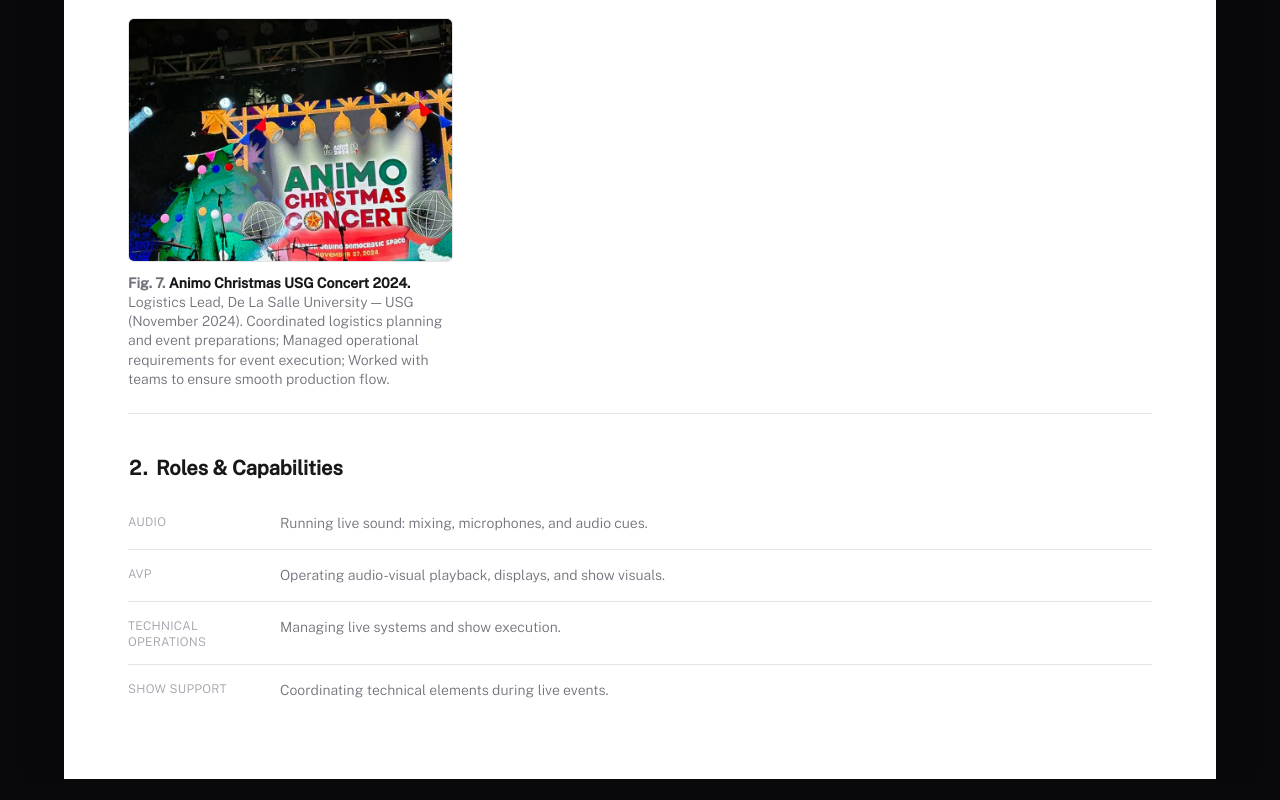
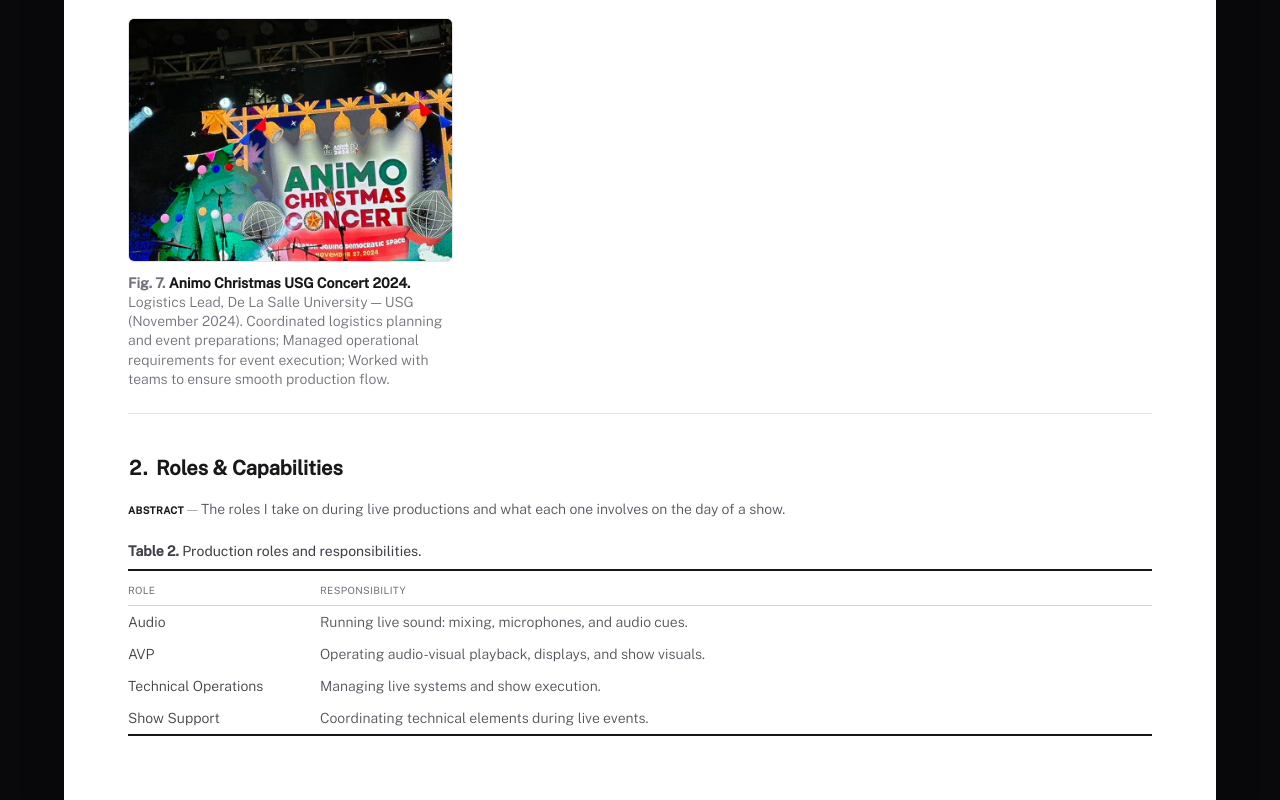
Before and after one commit to mbchavez27/mbchavezzportfolio, a React (Vite) app: page /productions in a window 1280 px wide. Shown: the part 1470-2270 px from the top of the page. Before the commit the page ends 2249 px from the top, so only its background shows below. Built offline with nearby package versions, Linux system fonts and the light colour scheme.

Commit message:
style(productions): roles and capabilities as an academic table

```diff
--- a/src/features/productions/components/RolesCapabilities.tsx
+++ b/src/features/productions/components/RolesCapabilities.tsx
@@ -1,4 +1,4 @@
-import EntryRow, { EntryList } from "@/components/molecules/EntryRow";
+import AcademicTable from "@/components/molecules/AcademicTable";
 import SectionHeading from "@/components/molecules/SectionHeading";
 import type { Capability } from "../domain/productions.domain";
 
@@ -6,16 +6,13 @@ export default function RolesCapabilities({ capabilities }: { capabilities: read
   return (
     <section className="page-container pb-16">
       <SectionHeading number="2" title="Roles & Capabilities" />
-      <EntryList>
-        {capabilities.map((capability, i) => (
-          <EntryRow
-            key={capability.label}
-            position={i}
-            meta={<span className="uppercase">{capability.label}</span>}
-            summary={capability.description}
-          />
-        ))}
-      </EntryList>
+      <AcademicTable
+        number={2}
+        caption="Production roles and responsibilities"
+        abstract="The roles I take on during live productions and what each one involves on the day of a show."
+        columns={["role", "responsibility"]}
+        rows={capabilities.map((capability) => ({ label: capability.label, value: capability.description }))}
+      />
     </section>
   );
 }
```
